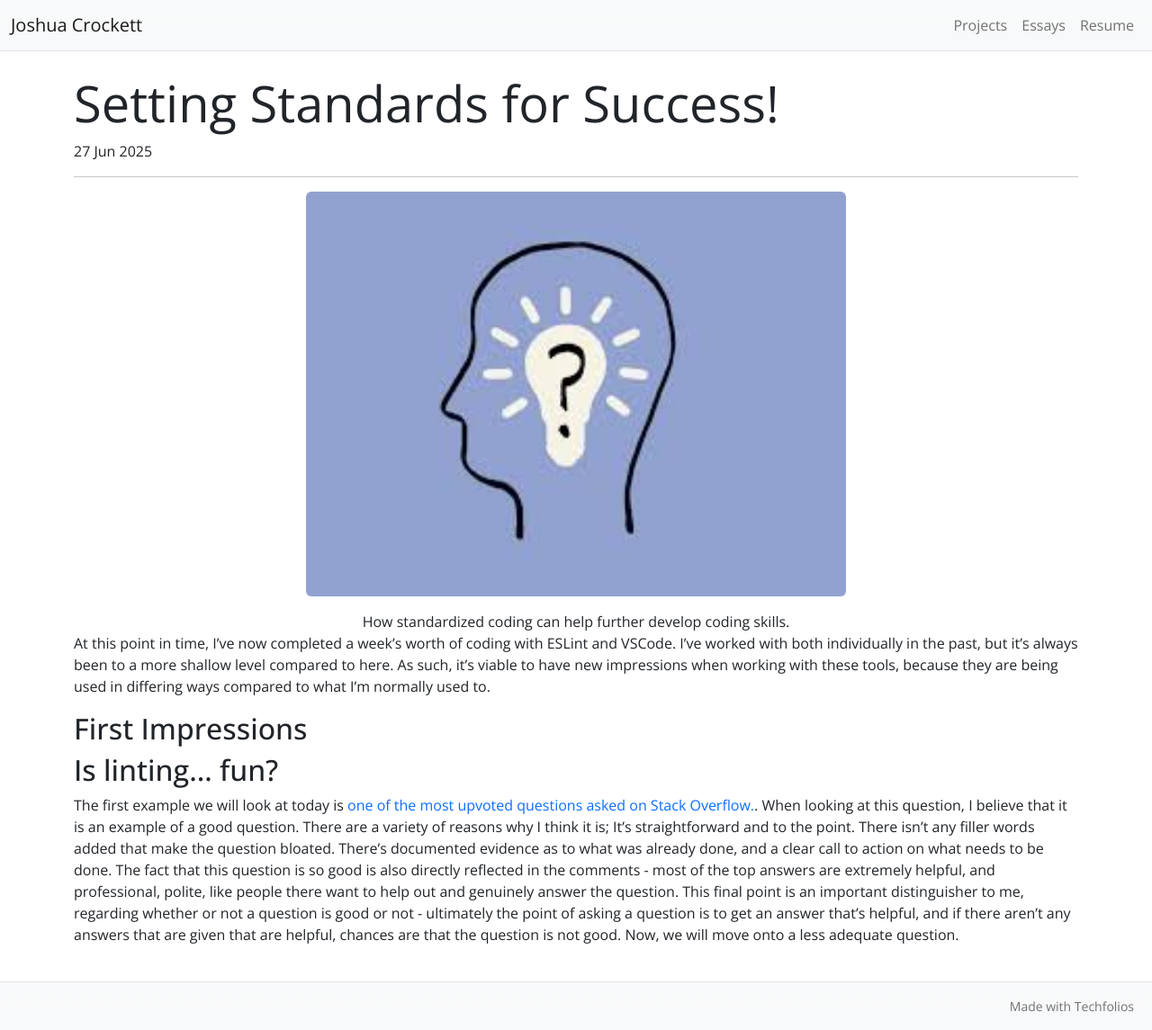
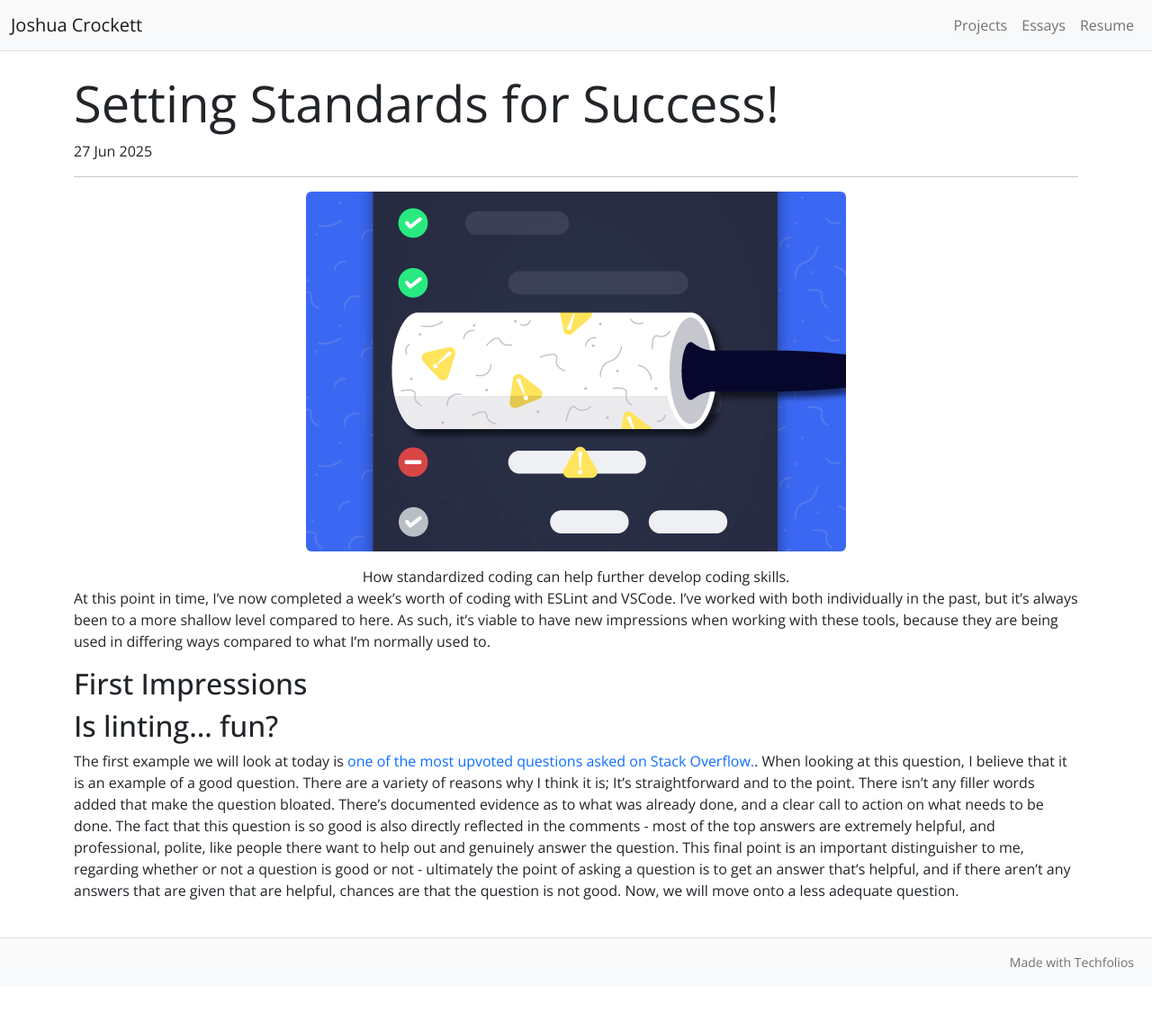
Before and after one commit to JoshCrockett/joshcrockett.github.io, a Jekyll site: the page built from essays/CodingStandards.md, in a window 1280 px wide. Shown: the whole page at 90% size. Built offline with Jekyll 4.4.1, drawn with Linux system fonts in a browser that asks for light colours; after the commit the page ends 1096 px from its top, so only the background shows below that.

Commit message:
Update CodingStandards.md

```diff
--- a/essays/CodingStandards.md
+++ b/essays/CodingStandards.md
@@ -9,7 +9,7 @@ labels:
   - Stack Overflow
 ---
 <img
-  src="../img/brain.jpg"
+  src="../img/lint.png"
   class="img-fluid rounded mx-auto d-block"
   style="width: 600px;"
   alt="Brain image">
```
